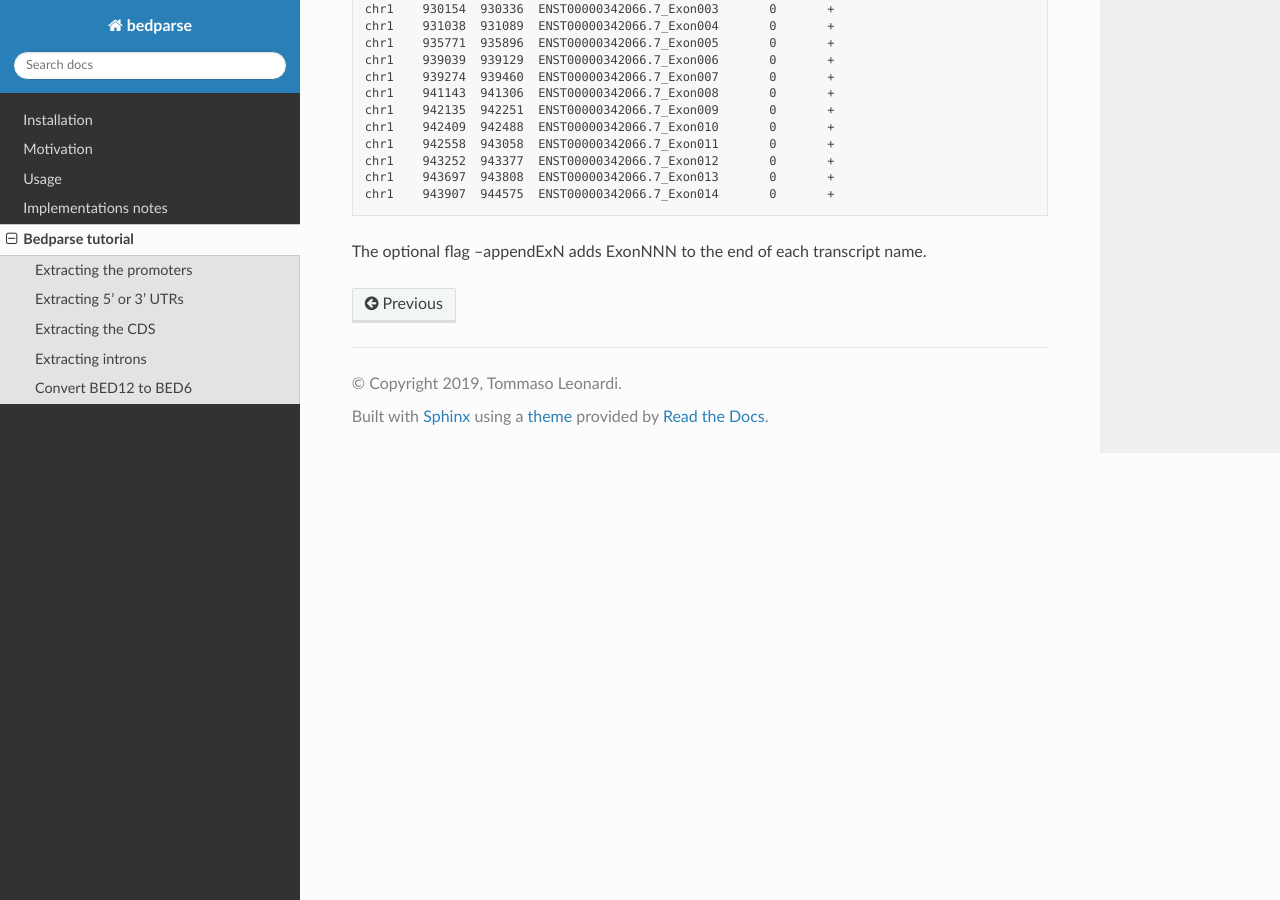
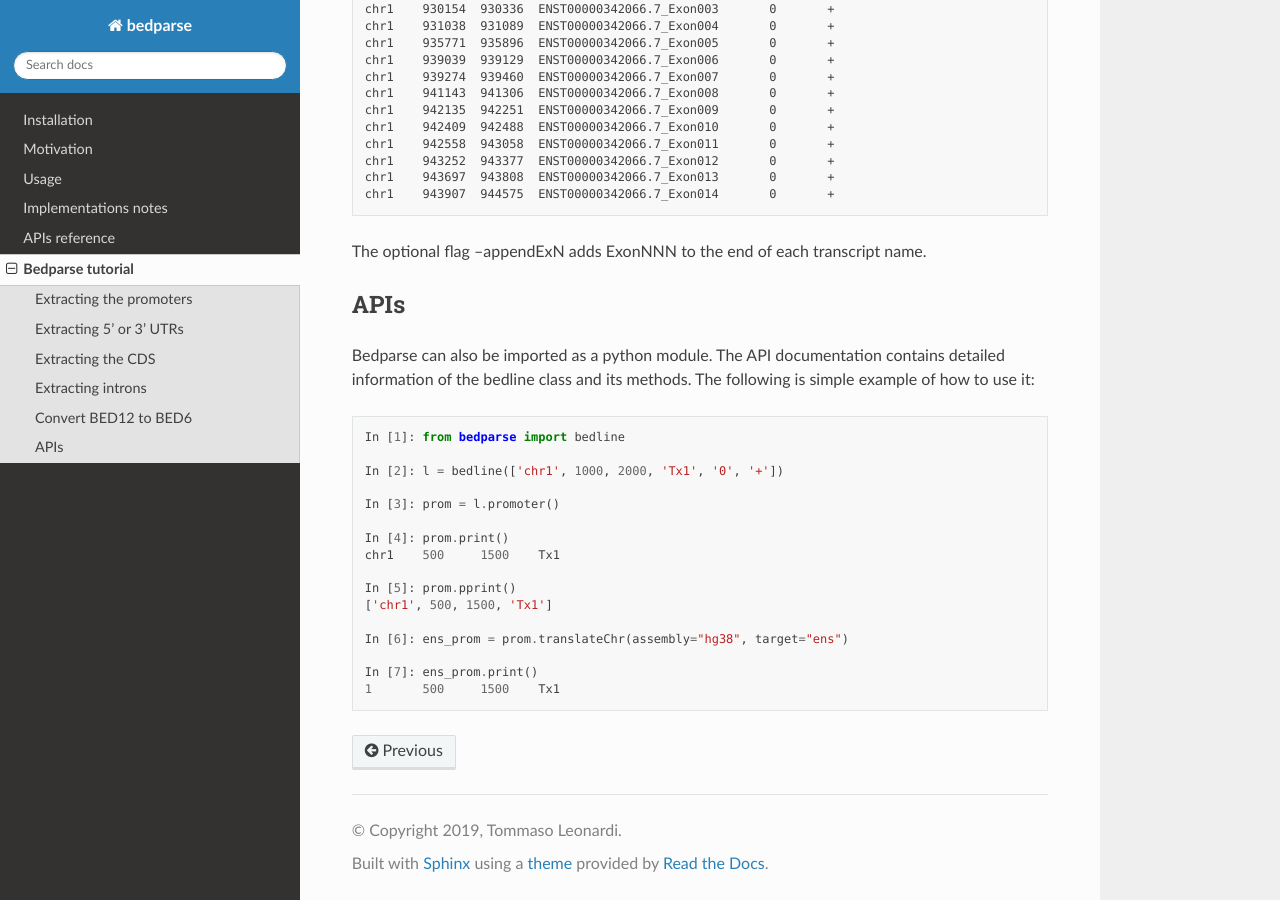
Before and after one commit to tleonardi/bedparse, a Sphinx documentation site: the page built from docs/Tutorial.md, in a window 1280 px wide and 900 px high, scrolled down 2986 px. Built offline with Sphinx 7.4.7 and the Read the Docs theme 2.0.0, drawn with Linux system fonts in a browser that asks for light colours.

Commit message:
Added API documentation

````diff
--- a/docs/Tutorial.md
+++ b/docs/Tutorial.md
@@ -124,3 +124,27 @@ chr1    943907  944575  ENST00000342066.7_Exon014       0       +
 ```
 
 The optional flag --appendExN adds ExonNNN to the end of each transcript name.
+
+## APIs
+
+Bedparse can also be imported as a python module. The API documentation contains detailed information of the bedline class and its methods. The following is simple example of how to use it:
+
+```
+In [1]: from bedparse import bedline
+
+In [2]: l = bedline(['chr1', 1000, 2000, 'Tx1', '0', '+'])
+
+In [3]: prom = l.promoter()
+
+In [4]: prom.print()
+chr1    500     1500    Tx1
+
+In [5]: prom.pprint()
+['chr1', 500, 1500, 'Tx1']
+
+In [6]: ens_prom = prom.translateChr(assembly="hg38", target="ens")
+
+In [7]: ens_prom.print()
+1       500     1500    Tx1
+
+```
--- a/docs/conf.py
+++ b/docs/conf.py
@@ -14,10 +14,10 @@ from recommonmark.parser import CommonMarkParser
 # add these directories to sys.path here. If the directory is relative to the
 # documentation root, use os.path.abspath to make it absolute, like shown here.
 #
-# import os
-# import sys
-# sys.path.insert(0, os.path.abspath('.'))
-
+import os
+import sys
+sys.path.insert(0,os.path.abspath('..'))
+print(sys.path)
 
 # -- Project information -----------------------------------------------------
 
@@ -40,8 +40,8 @@ release = 'v0.2.0'
 # Add any Sphinx extension module names here, as strings. They can be
 # extensions coming with Sphinx (named 'sphinx.ext.*') or your custom
 # ones.
-extensions = [
-]
+extensions = ['sphinx.ext.autodoc']
+autoclass_content = 'both'
 
 # Add any paths that contain templates here, relative to this directory.
 templates_path = ['.templates']
--- a/docs/index.rst
+++ b/docs/index.rst
@@ -30,4 +30,5 @@ Contents
    Installation
    Motivation
    Usage
+   APIs reference <bedparse.bedline>
    Tutorial
````
Also changed, not shown: docs/bedparse.bedline.rst (added, +7 -0 lines).
